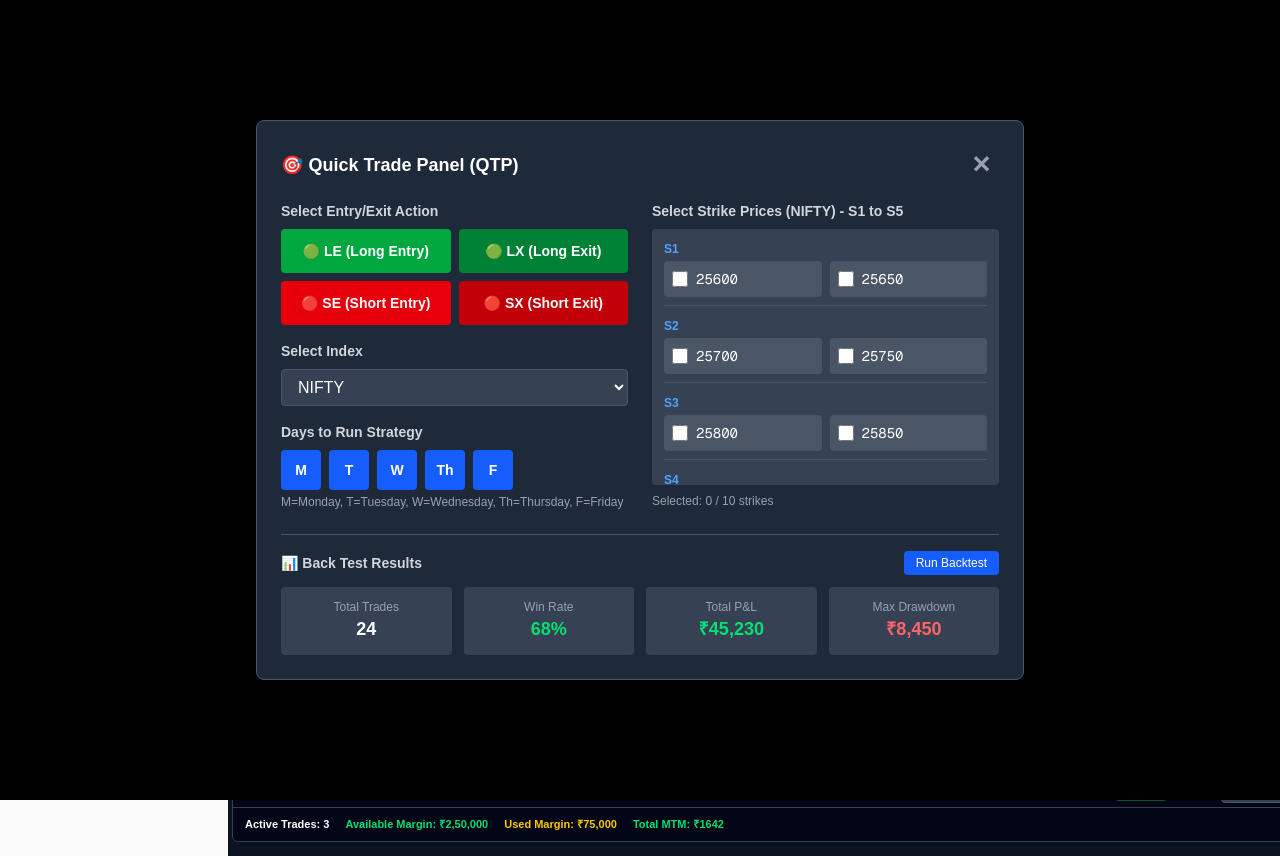
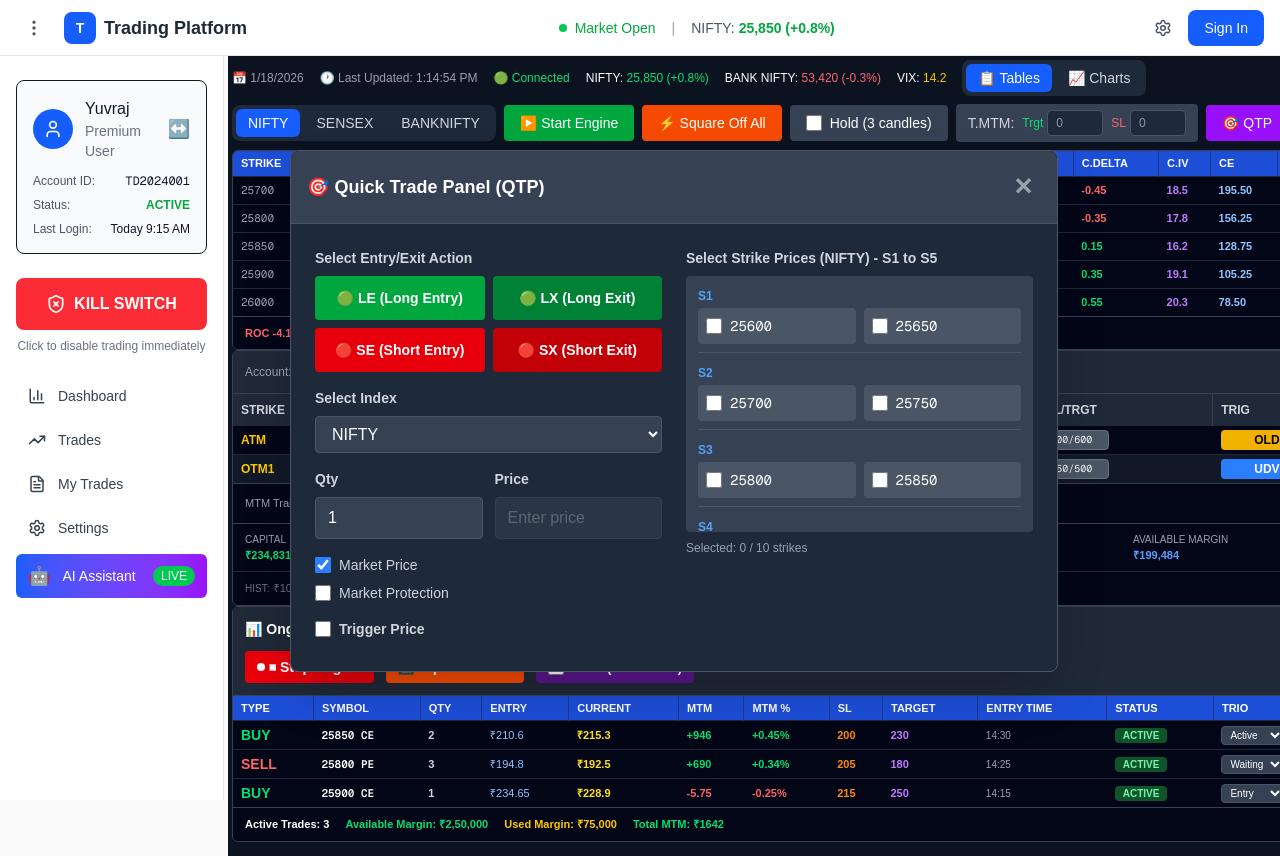
Before and after one commit to knikam3027/tardingUi, a Next.js app: page / in a window 1280 px wide. Both pictures are taken after a click on the button "🎯 QTP". Shown: the top 856 px of the page. Built offline with nearby package versions, Linux system fonts and the light colour scheme.

Commit message:
Drag the header to move it anywhere

```diff
--- a/app/page.tsx
+++ b/app/page.tsx
@@ -18,9 +18,6 @@ export default function Home() {
   const [holdMode, setHoldMode] = useState(false);
   const [showQTPPopup, setShowQTPPopup] = useState(false);
   const [qtpIndex, setQTPIndex] = useState('NIFTY');
-  const [qtpDaysOfWeek, setQtpDaysOfWeek] = useState({
-    M: true, T: true, W: true, Th: true, F: true
-  });
 
   // Strike prices per index (10 strikes each, in S1-S5 groups)
   const strikesByIndex: Record<string, { group: string; strikes: string[] }[]> = {
@@ -48,6 +45,16 @@ export default function Home() {
   };
 
   const [qtpSelectedStrikes, setQtpSelectedStrikes] = useState<Record<string, boolean>>({});
+  const [qtpQty, setQtpQty] = useState('1');
+  const [qtpPrice, setQtpPrice] = useState('');
+  const [qtpMarketPrice, setQtpMarketPrice] = useState(true);
+  const [qtpMarketProtection, setQtpMarketProtection] = useState(false);
+  const [qtpTriggerEnabled, setQtpTriggerEnabled] = useState(false);
+  const [qtpTriggerPrice, setQtpTriggerPrice] = useState('');
+  const [qtpPosition, setQtpPosition] = useState({ x: 0, y: 0 });
+  const [qtpDragging, setQtpDragging] = useState(false);
+  const [qtpDragOffset, setQtpDragOffset] = useState({ x: 0, y: 0 });
+  const qtpRef = useRef<HTMLDivElement>(null);
   const [mounted, setMounted] = useState(false);
   const containerRef = useRef<HTMLDivElement>(null);
   const [killSwitchActive, setKillSwitchActive] = useState(false);
@@ -60,6 +67,50 @@ export default function Home() {
   useEffect(() => {
     setMounted(true);
   }, []);
+
+  // QTP Draggable handlers
+  const handleQtpMouseDown = (e: React.MouseEvent) => {
+    if (qtpRef.current) {
+      const rect = qtpRef.current.getBoundingClientRect();
+      setQtpDragOffset({
+        x: e.clientX - rect.left,
+        y: e.clientY - rect.top
+      });
+      setQtpDragging(true);
+    }
+  };
+
+  useEffect(() => {
+    const handleMouseMove = (e: MouseEvent) => {
+      if (qtpDragging) {
+        setQtpPosition({
+          x: e.clientX - qtpDragOffset.x,
+          y: e.clientY - qtpDragOffset.y
+        });
+      }
+    };
+
+    const handleMouseUp = () => {
+      setQtpDragging(false);
+    };
+
+    if (qtpDragging) {
+      document.addEventListener('mousemove', handleMouseMove);
+      document.addEventListener('mouseup', handleMouseUp);
+    }
+
+    return () => {
+      document.removeEventListener('mousemove', handleMouseMove);
+      document.removeEventListener('mouseup', handleMouseUp);
+    };
+  }, [qtpDragging, qtpDragOffset]);
+
+  // Reset QTP position when popup opens
+  useEffect(() => {
+    if (showQTPPopup) {
+      setQtpPosition({ x: window.innerWidth / 2 - 350, y: window.innerHeight / 2 - 250 });
+    }
+  }, [showQTPPopup]);
 
   const handleMouseDown = (e: React.MouseEvent) => {
     if (!isResizable) return;
@@ -107,11 +158,7 @@ export default function Home() {
       .filter(([_, selected]) => selected)
       .map(([strike, _]) => strike);
 
-    const selectedDays = Object.entries(qtpDaysOfWeek)
-      .filter(([_, selected]) => selected)
-      .map(([day, _]) => day);
-
-    const message = `${actionNames[action]} initiated for ${qtpIndex}\nStrike(s): ${selectedStrikes.join(', ') || 'None'}\nDays: ${selectedDays.join(', ')}`;
+    const message = `${actionNames[action]} initiated for ${qtpIndex}\nStrike(s): ${selectedStrikes.join(', ') || 'None'}`;
     console.log(message);
     alert(`✅ ${message}`);
   };
@@ -316,20 +363,33 @@ export default function Home() {
           )}
         </div>
 
-        {/* QTP Popup - Only closes on X button */}
+        {/* QTP Popup - Only closes on X button, Draggable */}
         {showQTPPopup && (
-          <div className="fixed inset-0 bg-black bg-opacity-50 flex items-center justify-center z-50">
-            <div className="bg-gray-800 border border-gray-600 rounded-lg p-6 w-full max-w-3xl max-h-[90vh] overflow-y-auto" onClick={(e) => e.stopPropagation()}>
-              <div className="flex justify-between items-center mb-4">
+          <div
+            ref={qtpRef}
+            className="fixed bg-gray-800 border border-gray-600 rounded-lg w-full max-w-3xl max-h-[90vh] overflow-y-auto z-50 shadow-2xl"
+            style={{
+              left: qtpPosition.x,
+              top: qtpPosition.y,
+              cursor: qtpDragging ? 'grabbing' : 'default'
+            }}
+            onClick={(e) => e.stopPropagation()}
+          >
+            {/* Draggable Header */}
+            <div
+                className="flex justify-between items-center p-4 border-b border-gray-600 cursor-grab active:cursor-grabbing bg-gray-700 rounded-t-lg"
+                onMouseDown={handleQtpMouseDown}
+              >
                 <h3 className="text-white font-bold text-lg">🎯 Quick Trade Panel (QTP)</h3>
                 <button
                   onClick={() => setShowQTPPopup(false)}
-                  className="text-gray-400 hover:text-white text-2xl font-bold px-2 py-1 hover:bg-gray-700 rounded"
+                  className="text-gray-400 hover:text-white text-2xl font-bold px-2 py-1 hover:bg-gray-600 rounded"
                 >
                   ✕
                 </button>
               </div>
 
+              <div className="p-6">
               <div className="grid grid-cols-1 lg:grid-cols-2 gap-6">
                 {/* Left Column: Strategy Configuration */}
                 <div className="space-y-4">
@@ -381,30 +441,74 @@ export default function Home() {
                     </select>
                   </div>
 
-                  {/* Days of Week Selection */}
+                  {/* Qty and Price Fields */}
+                  <div className="grid grid-cols-2 gap-3">
+                    <div>
+                      <label className="block text-sm text-gray-300 mb-2 font-bold">Qty</label>
+                      <input
+                        type="number"
+                        value={qtpQty}
+                        onChange={(e) => setQtpQty(e.target.value)}
+                        min="1"
+                        className="w-full bg-gray-700 border border-gray-600 rounded px-3 py-2 text-white focus:outline-none focus:border-blue-400"
+                        placeholder="Quantity"
+                      />
+                    </div>
+                    <div>
+                      <label className="block text-sm text-gray-300 mb-2 font-bold">Price</label>
+                      <input
+                        type="number"
+                        value={qtpPrice}
+                        onChange={(e) => setQtpPrice(e.target.value)}
+                        disabled={qtpMarketPrice}
+                        className={`w-full bg-gray-700 border border-gray-600 rounded px-3 py-2 text-white focus:outline-none focus:border-blue-400 ${qtpMarketPrice ? 'opacity-50 cursor-not-allowed' : ''}`}
+                        placeholder="Enter price"
+                      />
+                    </div>
+                  </div>
+
+                  {/* Market Price & Market Protection Checkboxes */}
+                  <div className="flex flex-col gap-2">
+                    <label className="flex items-center space-x-2 cursor-pointer">
+                      <input
+                        type="checkbox"
+                        checked={qtpMarketPrice}
+                        onChange={(e) => setQtpMarketPrice(e.target.checked)}
+                        className="w-4 h-4 accent-blue-500"
+                      />
+                      <span className="text-sm text-gray-300">Market Price</span>
+                    </label>
+                    <label className="flex items-center space-x-2 cursor-pointer">
+                      <input
+                        type="checkbox"
+                        checked={qtpMarketProtection}
+                        onChange={(e) => setQtpMarketProtection(e.target.checked)}
+                        className="w-4 h-4 accent-blue-500"
+                      />
+                      <span className="text-sm text-gray-300">Market Protection</span>
+                    </label>
+                  </div>
+
+                  {/* Trigger Price Checkbox and Input */}
                   <div>
-                    <label className="block text-sm text-gray-300 mb-2 font-bold">Days to Run Strategy</label>
-                    <div className="flex gap-2">
-                      {Object.entries(qtpDaysOfWeek).map(([day, checked]) => (
-                        <label
-                          key={day}
-                          className={`flex items-center justify-center w-10 h-10 rounded cursor-pointer transition-colors ${
-                            checked ? 'bg-blue-600 text-white' : 'bg-gray-700 text-gray-400 hover:bg-gray-600'
-                          }`}
-                        >
-                          <input
-                            type="checkbox"
-                            checked={checked}
-                            onChange={(e) => setQtpDaysOfWeek(prev => ({ ...prev, [day]: e.target.checked }))}
-                            className="hidden"
-                          />
-                          <span className="font-bold text-sm">{day}</span>
-                        </label>
-                      ))}
-                    </div>
-                    <div className="text-xs text-gray-400 mt-1">
-                      M=Monday, T=Tuesday, W=Wednesday, Th=Thursday, F=Friday
-                    </div>
+                    <label className="flex items-center space-x-2 cursor-pointer mb-2">
+                      <input
+                        type="checkbox"
+                        checked={qtpTriggerEnabled}
+                        onChange={(e) => setQtpTriggerEnabled(e.target.checked)}
+                        className="w-4 h-4 accent-blue-500"
+                      />
+                      <span className="text-sm text-gray-300 font-bold">Trigger Price</span>
+                    </label>
+                    {qtpTriggerEnabled && (
+                      <input
+                        type="number"
+                        value={qtpTriggerPrice}
+                        onChange={(e) => setQtpTriggerPrice(e.target.value)}
+                        className="w-full bg-gray-700 border border-gray-600 rounded px-3 py-2 text-white focus:outline-none focus:border-blue-400"
+                        placeholder="Enter trigger price"
+                      />
+                    )}
                   </div>
                 </div>
 
@@ -441,36 +545,8 @@ export default function Home() {
                   </div>
                 </div>
               </div>
-
-              {/* Back Test Results */}
-              <div className="border-t border-gray-600 mt-6 pt-4">
-                <div className="flex justify-between items-center mb-3">
-                  <h4 className="text-sm text-gray-300 font-bold">📊 Back Test Results</h4>
-                  <button className="px-3 py-1 bg-blue-600 hover:bg-blue-700 text-white text-xs rounded transition-colors">
-                    Run Backtest
-                  </button>
-                </div>
-                <div className="grid grid-cols-2 md:grid-cols-4 gap-3">
-                  <div className="bg-gray-700 rounded p-3 text-center">
-                    <div className="text-xs text-gray-400">Total Trades</div>
-                    <div className="text-lg font-bold text-white">24</div>
-                  </div>
-                  <div className="bg-gray-700 rounded p-3 text-center">
-                    <div className="text-xs text-gray-400">Win Rate</div>
-                    <div className="text-lg font-bold text-green-400">68%</div>
-                  </div>
-                  <div className="bg-gray-700 rounded p-3 text-center">
-                    <div className="text-xs text-gray-400">Total P&L</div>
-                    <div className="text-lg font-bold text-green-400">₹45,230</div>
-                  </div>
-                  <div className="bg-gray-700 rounded p-3 text-center">
-                    <div className="text-xs text-gray-400">Max Drawdown</div>
-                    <div className="text-lg font-bold text-red-400">₹8,450</div>
-                  </div>
-                </div>
               </div>
             </div>
-          </div>
         )}
       </div>
     </MainLayout>
--- a/components/StrikePricesTable.tsx
+++ b/components/StrikePricesTable.tsx
@@ -1,6 +1,6 @@
 'use client'
 
-import React, { useState, useEffect } from 'react';
+import React, { useState, useEffect, useRef } from 'react';
 
 // Manual Trade Popup Component
 interface ManualTradePopupProps {
@@ -22,6 +22,17 @@ const ManualTradePopup: React.FC<ManualTradePopupProps> = ({
 }) => {
   const [selectedTypes, setSelectedTypes] = useState({ call: true, put: false });
   const [quantity, setQuantity] = useState('1');
+  const [price, setPrice] = useState('');
+  const [marketPrice, setMarketPrice] = useState(true);
+  const [marketProtection, setMarketProtection] = useState(false);
+  const [triggerEnabled, setTriggerEnabled] = useState(false);
+  const [triggerPrice, setTriggerPrice] = useState('');
+
+  // Draggable state
+  const [position, setPosition] = useState({ x: 0, y: 0 });
+  const [isDragging, setIsDragging] = useState(false);
+  const [dragOffset, setDragOffset] = useState({ x: 0, y: 0 });
+  const popupRef = useRef<HTMLDivElement>(null);
 
   const handleTypeToggle = (type: 'call' | 'put') => {
     setSelectedTypes(prev => ({ ...prev, [type]: !prev[type] }));
@@ -42,15 +53,83 @@ const ManualTradePopup: React.FC<ManualTradePopupProps> = ({
     onClose();
   };
 
+  // Draggable handlers
+  const handleMouseDown = (e: React.MouseEvent) => {
+    if (popupRef.current) {
+      const rect = popupRef.current.getBoundingClientRect();
+      setDragOffset({
+        x: e.clientX - rect.left,
+        y: e.clientY - rect.top
+      });
+      setIsDragging(true);
+    }
+  };
+
+  useEffect(() => {
+    const handleMouseMove = (e: MouseEvent) => {
+      if (isDragging) {
+        setPosition({
+          x: e.clientX - dragOffset.x,
+          y: e.clientY - dragOffset.y
+        });
+      }
+    };
+
+    const handleMouseUp = () => {
+      setIsDragging(false);
+    };
+
+    if (isDragging) {
+      document.addEventListener('mousemove', handleMouseMove);
+      document.addEventListener('mouseup', handleMouseUp);
+    }
+
+    return () => {
+      document.removeEventListener('mousemove', handleMouseMove);
+      document.removeEventListener('mouseup', handleMouseUp);
+    };
+  }, [isDragging, dragOffset]);
+
+  // Reset position when popup opens
+  useEffect(() => {
+    if (isOpen) {
+      setPosition({ x: window.innerWidth / 2 - 180, y: window.innerHeight / 2 - 200 });
+    }
+  }, [isOpen]);
+
   if (!isOpen) return null;
 
   return (
-    <div className="fixed inset-0 bg-black bg-opacity-50 flex items-center justify-center z-50">
-      <div className="bg-[#1a365d] border border-gray-600 rounded-lg shadow-xl w-72 text-white">
-        {/* Header with CALL/PUT checkboxes */}
-        <div className="flex justify-between items-center px-3 py-2 border-b border-gray-600">
+    <div className="fixed inset-0 bg-black bg-opacity-50 z-50" onClick={(e) => e.stopPropagation()}>
+      <div
+        ref={popupRef}
+        className="bg-gray-800 border border-gray-600 rounded-lg shadow-xl w-80 text-white absolute"
+        style={{
+          left: position.x,
+          top: position.y,
+          cursor: isDragging ? 'grabbing' : 'default'
+        }}
+        onClick={(e) => e.stopPropagation()}
+      >
+        {/* Header - Draggable */}
+        <div
+          className="flex justify-between items-center px-4 py-3 border-b border-gray-600 cursor-grab active:cursor-grabbing bg-gray-700 rounded-t-lg"
+          onMouseDown={handleMouseDown}
+        >
+          <h3 className="text-white font-bold text-sm">🎯 Manual Trade - {strike}</h3>
+          <button
+            onClick={onClose}
+            className="text-gray-400 hover:text-white text-xl font-bold px-2 py-1 hover:bg-gray-600 rounded"
+          >
+            ✕
+          </button>
+        </div>
+
+        {/* Content */}
+        <div className="p-4 space-y-3">
+          {/* CALL/PUT Selection */}
           <div className="flex items-center gap-4">
-            <label className="flex items-center gap-1 cursor-pointer">
+            <label className="flex items-center gap-2 cursor-pointer">
               <input
                 type="checkbox"
                 checked={selectedTypes.call}
@@ -59,7 +138,7 @@ const ManualTradePopup: React.FC<ManualTradePopupProps> = ({
               />
               <span className="text-sm font-semibold text-blue-300">CALL</span>
             </label>
-            <label className="flex items-center gap-1 cursor-pointer">
+            <label className="flex items-center gap-2 cursor-pointer">
               <input
                 type="checkbox"
                 checked={selectedTypes.put}
@@ -69,68 +148,114 @@ const ManualTradePopup: React.FC<ManualTradePopupProps> = ({
               <span className="text-sm font-semibold text-red-300">PUT</span>
             </label>
           </div>
-          <button
-            onClick={onClose}
-            className="text-gray-400 hover:text-white text-lg font-bold leading-none"
-          >
-            ×
-          </button>
-        </div>
 
           {/* Action Buttons Grid */}
-        <div className="p-3 space-y-2">
           <div className="grid grid-cols-2 gap-2">
             <button
               onClick={() => executeAction('LE')}
               className="px-3 py-2 bg-green-600 hover:bg-green-700 text-white text-sm font-bold rounded transition-colors"
             >
-              LE
+              🟢 LE (Long Entry)
             </button>
             <button
               onClick={() => executeAction('LX')}
               className="px-3 py-2 bg-green-700 hover:bg-green-800 text-white text-sm font-bold rounded transition-colors"
             >
-              LX
+              🟢 LX (Long Exit)
+            </button>
+            <button
+              onClick={() => executeAction('SE')}
+              className="px-3 py-2 bg-red-600 hover:bg-red-700 text-white text-sm font-bold rounded transition-colors"
+            >
+              🔴 SE (Short Entry)
             </button>
             <button
               onClick={() => executeAction('SX')}
-              className="px-3 py-2 bg-red-600 hover:bg-red-700 text-white text-sm font-bold rounded transition-colors"
-            >
-              SX
-            </button>
-            <button
-              onClick={() => executeAction('SE')}
               className="px-3 py-2 bg-red-700 hover:bg-red-800 text-white text-sm font-bold rounded transition-colors"
             >
-              SE
+              🔴 SX (Short Exit)
             </button>
           </div>
 
-          {/* Quantity Input */}
-          <div className="flex items-center gap-2 mt-2">
-            <label className="text-xs text-gray-300">Qty:</label>
+          {/* Qty and Price Fields */}
+          <div className="grid grid-cols-2 gap-3">
+            <div>
+              <label className="block text-xs text-gray-300 mb-1 font-bold">Qty</label>
               <input
                 type="number"
                 value={quantity}
                 onChange={(e) => setQuantity(e.target.value)}
                 min="1"
-              className="flex-1 px-2 py-1 bg-gray-700 border border-gray-600 rounded text-sm text-white w-16 focus:outline-none focus:border-blue-400"
+                className="w-full bg-gray-700 border border-gray-600 rounded px-3 py-2 text-white text-sm focus:outline-none focus:border-blue-400"
+                placeholder="Quantity"
               />
+            </div>
+            <div>
+              <label className="block text-xs text-gray-300 mb-1 font-bold">Price</label>
+              <input
+                type="number"
+                value={price}
+                onChange={(e) => setPrice(e.target.value)}
+                disabled={marketPrice}
+                className={`w-full bg-gray-700 border border-gray-600 rounded px-3 py-2 text-white text-sm focus:outline-none focus:border-blue-400 ${marketPrice ? 'opacity-50 cursor-not-allowed' : ''}`}
+                placeholder="Enter price"
+              />
+            </div>
+          </div>
+
+          {/* Market Price & Market Protection Checkboxes */}
+          <div className="flex flex-col gap-2">
+            <label className="flex items-center space-x-2 cursor-pointer">
+              <input
+                type="checkbox"
+                checked={marketPrice}
+                onChange={(e) => setMarketPrice(e.target.checked)}
+                className="w-4 h-4 accent-blue-500"
+              />
+              <span className="text-sm text-gray-300">Market Price</span>
+            </label>
+            <label className="flex items-center space-x-2 cursor-pointer">
+              <input
+                type="checkbox"
+                checked={marketProtection}
+                onChange={(e) => setMarketProtection(e.target.checked)}
+                className="w-4 h-4 accent-blue-500"
+              />
+              <span className="text-sm text-gray-300">Market Protection</span>
+            </label>
+          </div>
+
+          {/* Trigger Price Checkbox and Input */}
+          <div>
+            <label className="flex items-center space-x-2 cursor-pointer mb-2">
+              <input
+                type="checkbox"
+                checked={triggerEnabled}
+                onChange={(e) => setTriggerEnabled(e.target.checked)}
+                className="w-4 h-4 accent-blue-500"
+              />
+              <span className="text-sm text-gray-300 font-bold">Trigger Price</span>
+            </label>
+            {triggerEnabled && (
+              <input
+                type="number"
+                value={triggerPrice}
+                onChange={(e) => setTriggerPrice(e.target.value)}
+                className="w-full bg-gray-700 border border-gray-600 rounded px-3 py-2 text-white text-sm focus:outline-none focus:border-blue-400"
+                placeholder="Enter trigger price"
+              />
+            )}
           </div>
 
           {/* Price Info */}
-          <div className="bg-gray-800 rounded p-2 mt-2 space-y-1 text-xs">
+          <div className="bg-gray-700 rounded p-3 space-y-1 text-xs">
             <div className="flex justify-between">
-              <span className="text-gray-400">Price</span>
+              <span className="text-gray-400">Spot Price</span>
               <span className="text-yellow-400 font-semibold">{spotPrice}</span>
             </div>
             <div className="flex justify-between">
-              <span className="text-gray-400">Strike(CE)</span>
-              <span className="text-blue-400 font-semibold">{strike}</span>
-            </div>
-            <div className="flex justify-between">
-              <span className="text-gray-400">Strike(PE)</span>
-              <span className="text-red-400 font-semibold">{strike}</span>
+              <span className="text-gray-400">Strike</span>
+              <span className="text-white font-semibold">{strike}</span>
             </div>
             <div className="flex justify-between">
               <span className="text-gray-400">CE LTP</span>
@@ -141,14 +266,6 @@ const ManualTradePopup: React.FC<ManualTradePopupProps> = ({
               <span className="text-red-300 font-semibold">₹{peLTP}</span>
             </div>
           </div>
-
-          {/* Show Trade List Button */}
-          <button
-            onClick={() => alert('Trade list opened')}
-            className="w-full px-3 py-2 bg-orange-500 hover:bg-orange-600 text-white text-sm font-bold rounded transition-colors mt-2"
-          >
-            Show Trade List
-          </button>
         </div>
       </div>
     </div>
```
Lines whose indentation alone changed are shown as unchanged.
